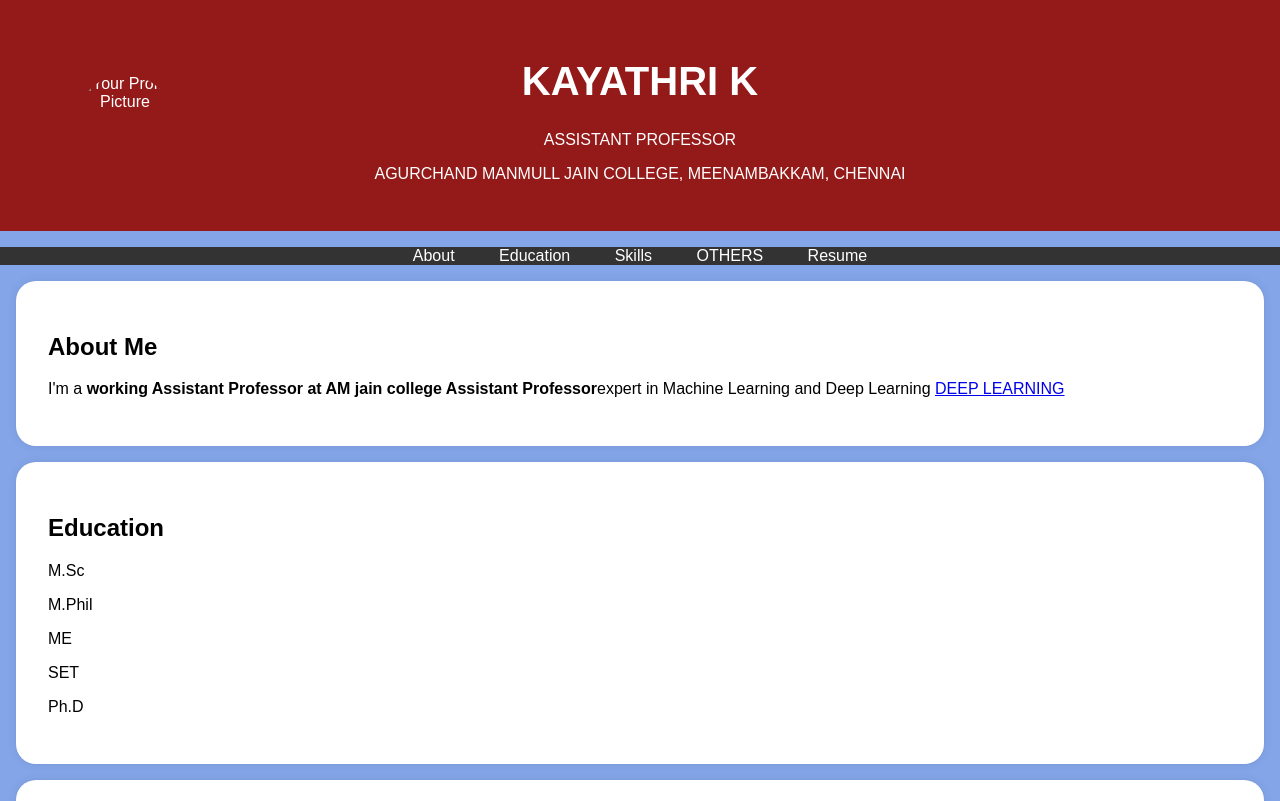
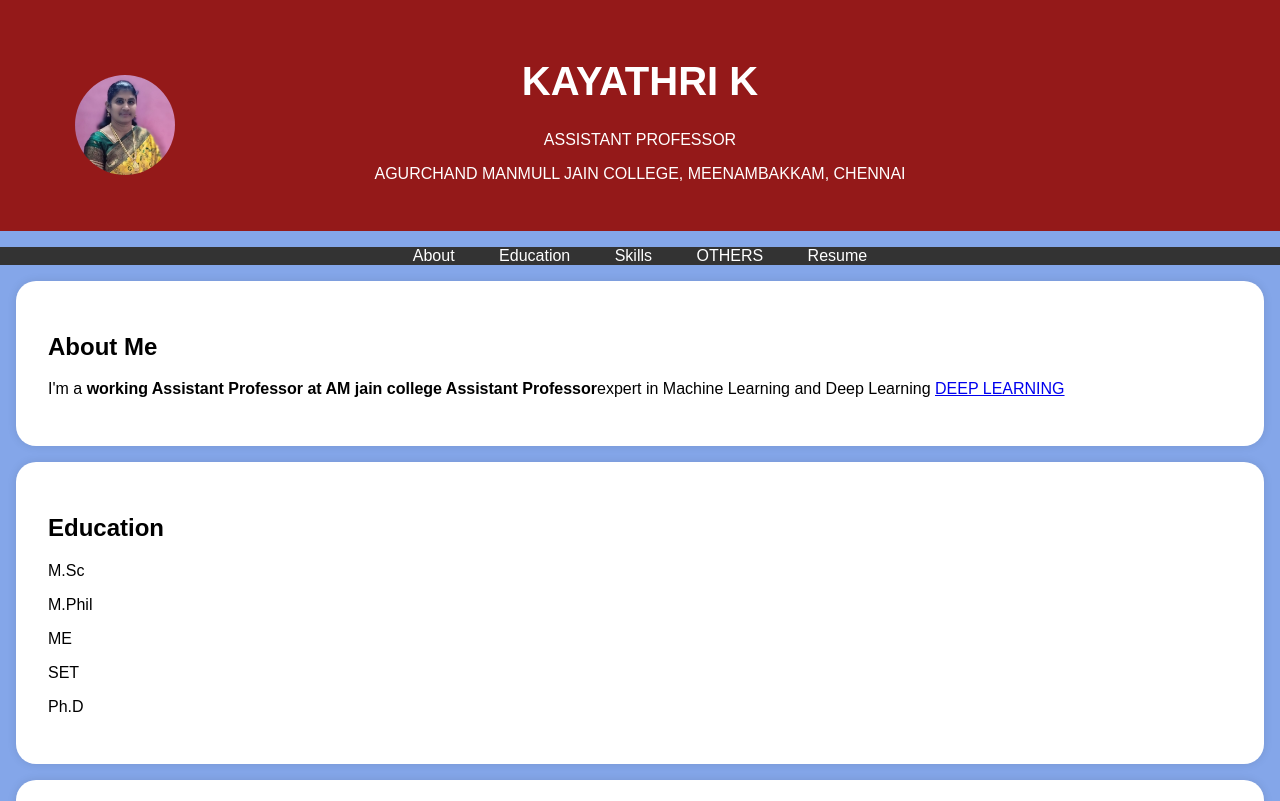
Before and after one commit to Kayathri28/project, a plain HTML site: page index.html in a window 1280 px wide. Shown: the top 801 px of the page. Drawn offline with Linux system fonts and the light colour scheme.

Commit message:
Update index.html

```diff
--- a/index.html
+++ b/index.html
@@ -95,7 +95,7 @@
     <header>
         <div class="header-content">
             <!-- Add your profile picture here -->
-            <img src="./pic.jpg" alt="Your Profile Picture" class="profile-picture">
+            <img src="https://github.com/Kayathri28/project/blob/main/KAYATHRIk.png" alt="Your Profile Picture" class="profile-picture">
             <h1>KAYATHRI K</h1>
             <p>ASSISTANT PROFESSOR</p>
             <p>AGURCHAND MANMULL JAIN COLLEGE, MEENAMBAKKAM, CHENNAI</p>
```
